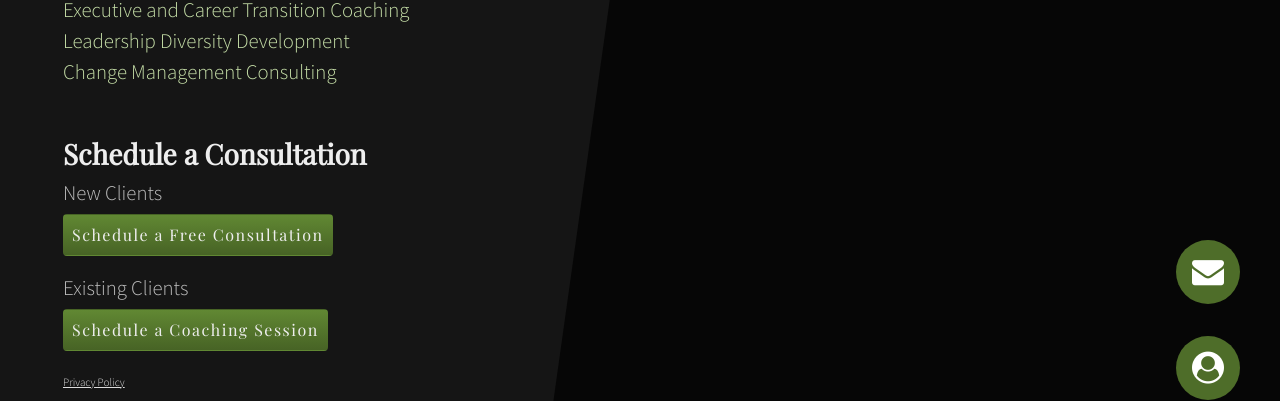
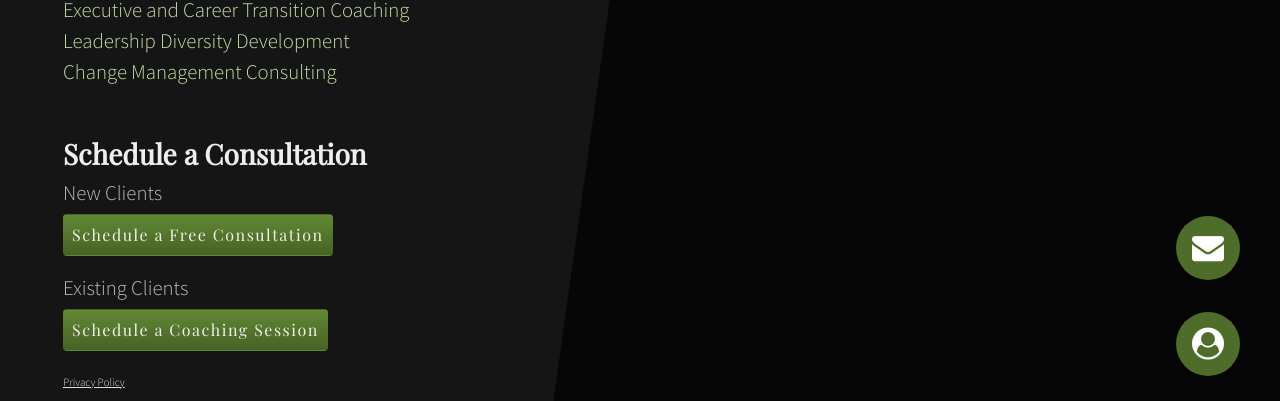
Before and after one commit to kzadrozny/pati-froyo, a website: page index.html in a window 1280 px wide. Shown: the part 272-673 px from the top of the page. Drawn offline with nearby package versions, Linux system fonts and the light colour scheme.

Commit message:
Fixed bottom

```diff
--- a/scss/_social.scss
+++ b/scss/_social.scss
@@ -29,7 +29,7 @@
     margin: 0;
     position: absolute;
     right: 2.5rem;
-    bottom: 2rem;
+    bottom: 3.5rem;
     width: auto;
     ul {
       margin-top: 0;
--- a/scss/styles.scss
+++ b/scss/styles.scss
@@ -401,7 +401,7 @@ figure {
     margin: 0;
     position: fixed;
     right: 1.5rem;
-    bottom: 2rem;
+    bottom: 3.8rem;
     width: auto;
     ul {
       margin-top: 0;
```
Also changed, not shown: css/coming-soon.css, css/coming-soon.min.css, css/styles.css, css/styles.min.css.
